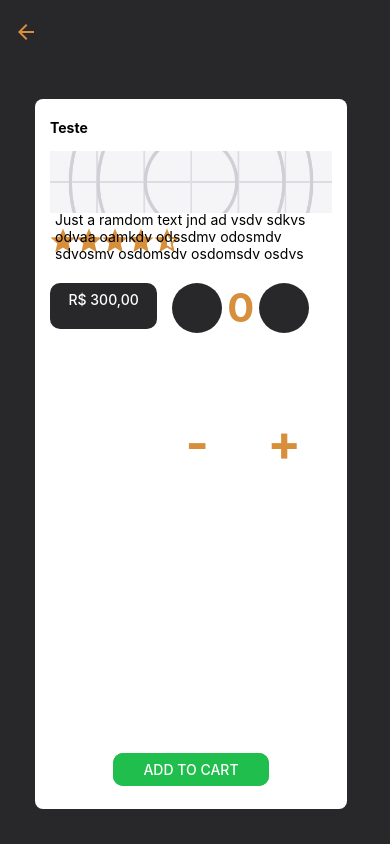
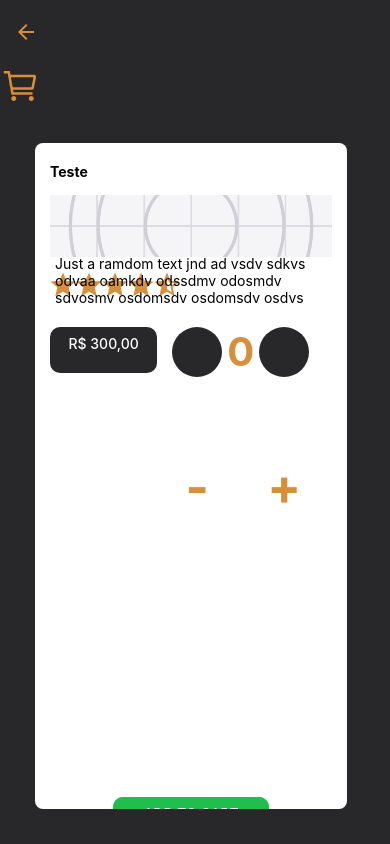
Before and after one commit to Laps-F/Challenge-3, a React Native app: screen /DetailProductScreen in a window 390 px wide. Built offline with nearby package versions, Linux system fonts and the light colour scheme.

Commit message:
feat: Adding button to go to the CartScreen

```diff
--- a/screens/DetailProductScreen/index.tsx
+++ b/screens/DetailProductScreen/index.tsx
@@ -1,5 +1,6 @@
 import { useState } from "react";
-import { Text, View, Image, ImageSourcePropType, Alert } from "react-native";
+import { Text, View, Image, ImageSourcePropType, Alert, Pressable } from "react-native";
+import Ionicons from '@expo/vector-icons/Ionicons';
 
 import MyButton from "../../components/MyButton";
 import PlusButton from "../../components/PlusButton";
@@ -7,6 +8,9 @@ import Rating from "../../components/Rating";
 
 import { NewColors } from "../../constants/styles";
 import { styles } from "./style";
+import { AuthenticatedStackParams } from "../../types/Navigation";
+
+type Props = AuthenticatedStackParams<"DetailProductScreen">;
 
 interface Product {
     id: number;
@@ -20,7 +24,7 @@ interface Product {
     };
 }
 
-function DetailProductScreen(): JSX.Element {
+function DetailProductScreen({navigation}: Props): JSX.Element {
     const [isLoading, setIsLoading] = useState<boolean>(false);
     const [numItems, setNumItems] = useState<number>(0);
 
@@ -50,6 +54,10 @@ function DetailProductScreen(): JSX.Element {
 
     }
 
+    function cartHandler(){
+        navigation.navigate("ShoppingCartScreen");
+    }
+
     function AddItems(){
         setNumItems((currentNumItems) => currentNumItems + 1);
     }
@@ -61,6 +69,9 @@ function DetailProductScreen(): JSX.Element {
 
     return (
         <View style={styles.root}>
+            <Pressable style={styles.shopButton} onPress={cartHandler}>
+                <Ionicons name="cart-outline" size={40} color={NewColors.primary} />
+            </Pressable>
             <View style={styles.cardContainer}>
                 <View style={styles.card}>
                     <Text style={styles.title}>{prod.title}</Text>
```
